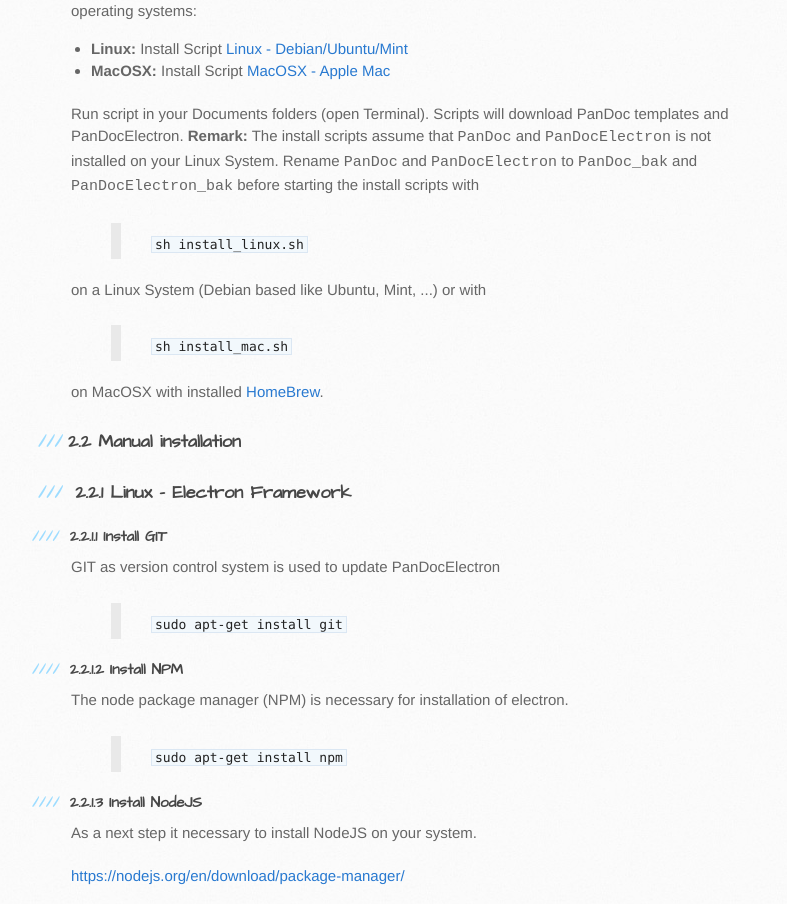
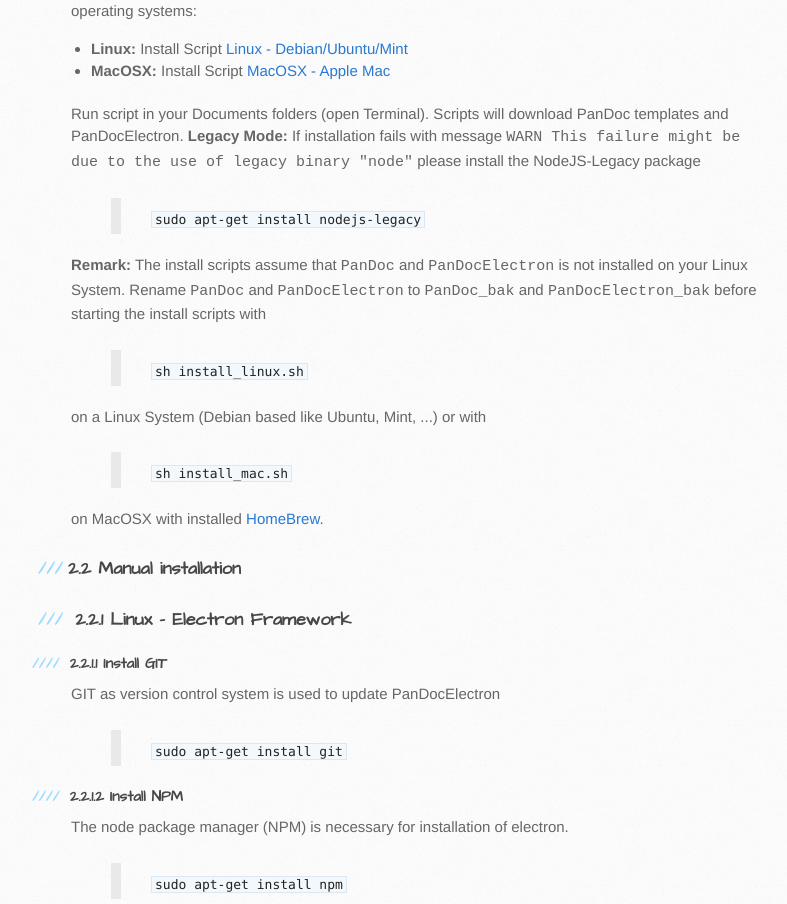
Before and after one commit to niebert/PanDocElectron, a plain HTML site: page index.html in a window 1280 px wide. Shown: the part 2887-3791 px from the top of the page, without its empty margins (99-886 px from the left). Drawn offline with Linux system fonts and the light colour scheme.

Commit message:
Updated Install Script and comment on nodejs-legacy added

```diff
--- a/index.html
+++ b/index.html
@@ -152,7 +152,11 @@
   </li>
   </ul>
   Run script in your Documents folders (open Terminal). Scripts will download PanDoc templates and PanDocElectron.
-
+  <b>Legacy Mode:</b> If installation fails with message <tt>WARN This failure might be due to the use of legacy binary "node"</tt>
+  please install the NodeJS-Legacy package
+  <blockquote>
+  <p><code>sudo apt-get install nodejs-legacy</code></p>
+  </blockquote>
   <b>Remark:</b> The install scripts assume that <tt>PanDoc</tt> and <tt>PanDocElectron</tt> is not installed on your Linux System.
   Rename <tt>PanDoc</tt> and <tt>PanDocElectron</tt> to <tt>PanDoc_bak</tt> and <tt>PanDocElectron_bak</tt> before starting the install scripts with
   <blockquote>
```
Also changed, not shown: 1 other file.
